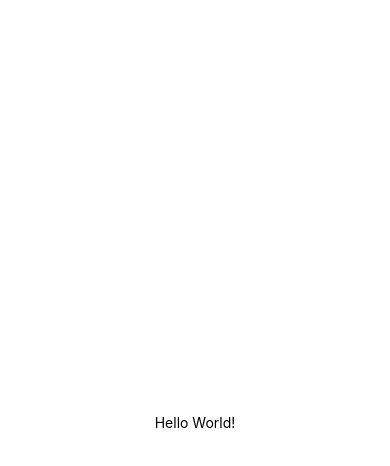
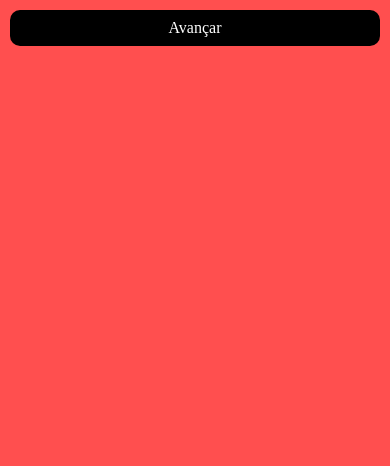
Before and after one commit to Guigite/app-de-calcular-churrasco, a React Native app: screen / in a window 390 px wide. Shown: the top 466 px of the page. Built offline with nearby package versions, Linux system fonts and the light colour scheme.

Commit message:
Tela Inicial

```diff
--- a/App.js
+++ b/App.js
@@ -1,20 +1,27 @@
 import { StatusBar } from 'expo-status-bar';
-import { StyleSheet, Text, View } from 'react-native';
+import { StyleSheet, Text, View, Pressable } from 'react-native';
 
 export default function App() {
   return (
     <View style={styles.container}>
-      <Text>Hello World!</Text>
-      <StatusBar style="auto" />
+      <Pressable style={styles.botao}>Avançar</Pressable>
     </View>
   );
 }
 
 const styles = StyleSheet.create({
-  container: {
-    flex: 1,
-    backgroundColor: '#fff',
-    alignItems: 'center',
-    justifyContent: 'center',
-  },
+	container: {
+		backgroundColor: "#ff4f4f",
+		width: '100%',
+		height: '100%',
+	},
+	botao: {
+		justifyContent: 'center',
+		alignItems: 'center',
+		color: '#FFF',
+    backgroundColor: '#000',
+    padding: '9px',
+    margin: '10px',
+    borderRadius: '10px',
+	},
 });
```
